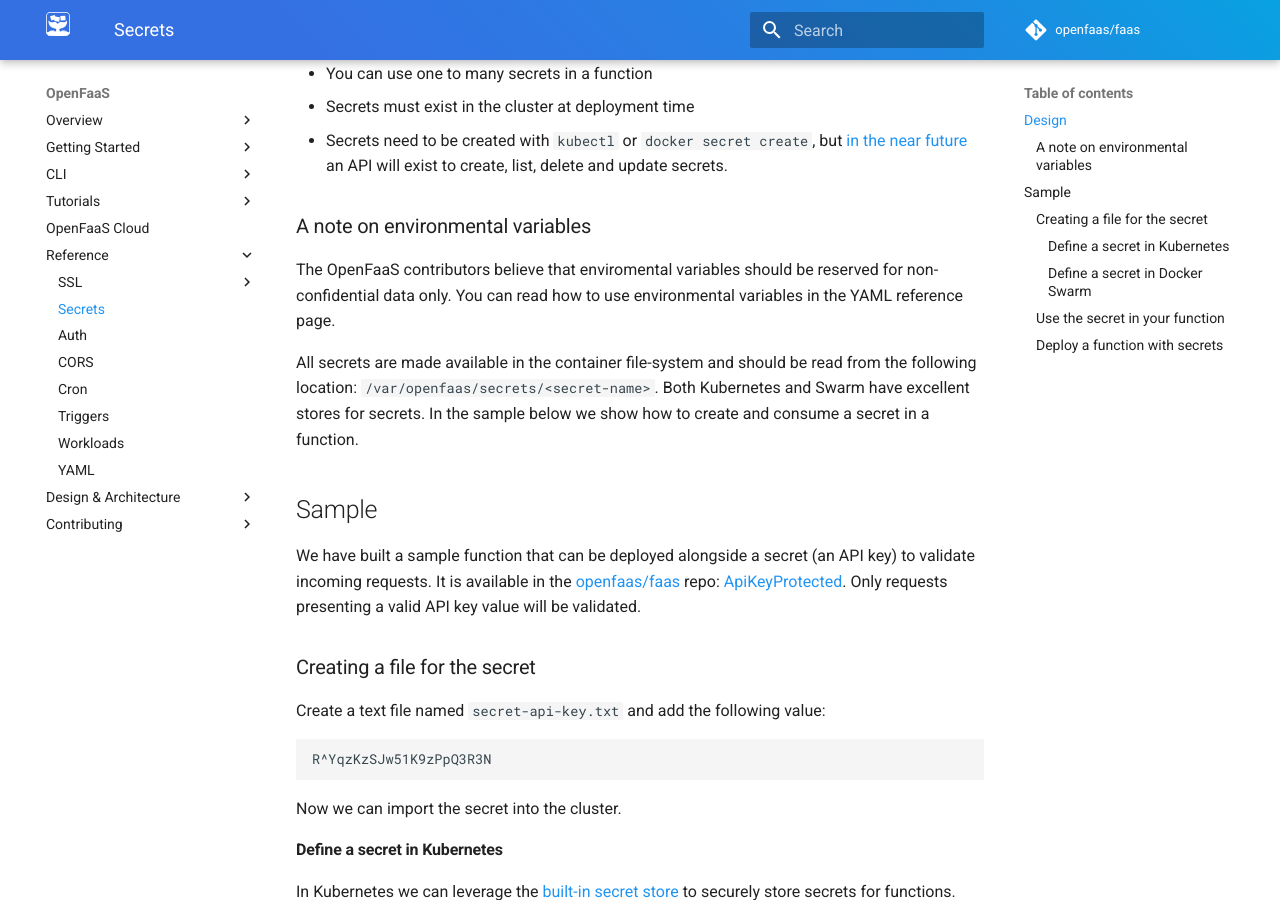
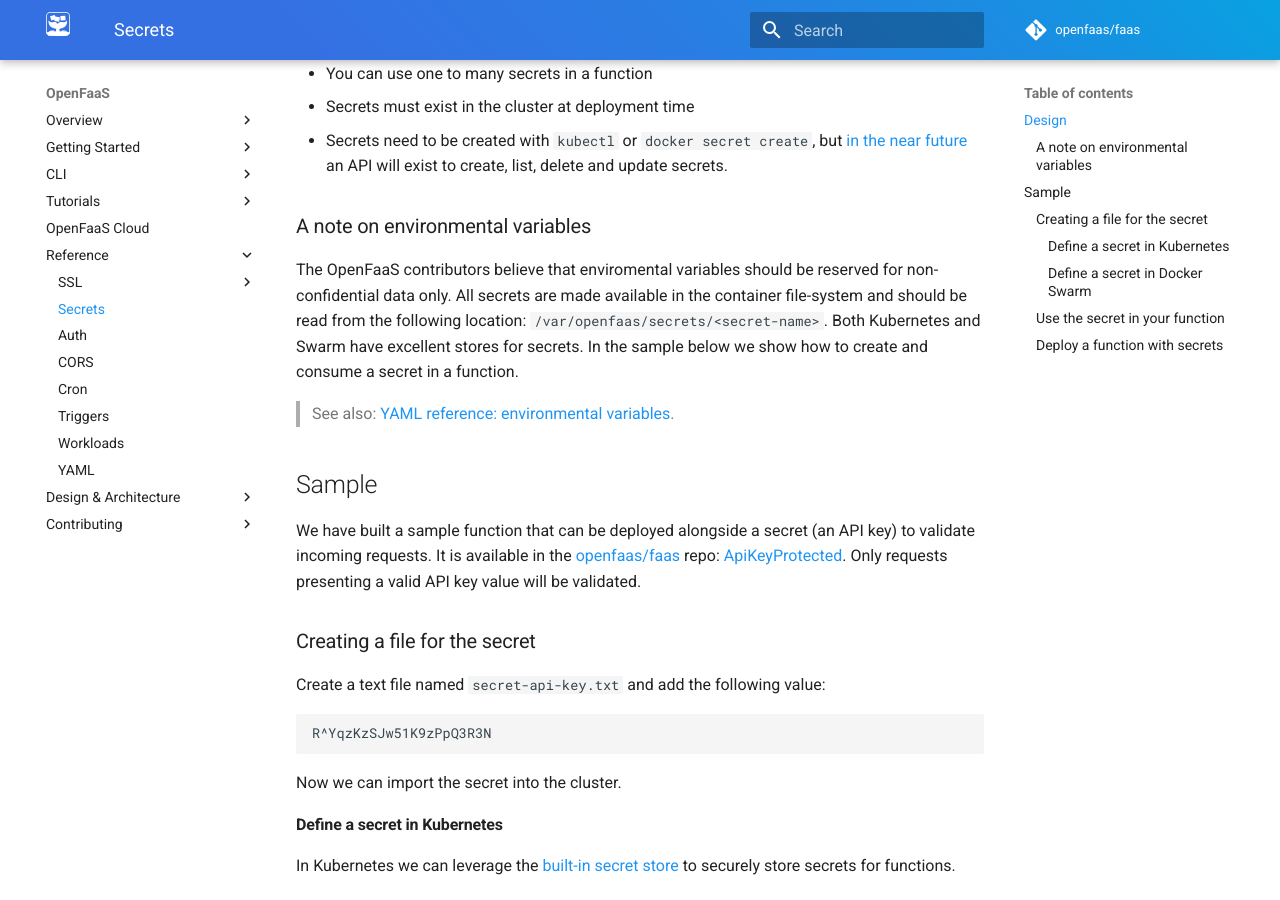
Before and after one commit to openfaas/docs, an MkDocs documentation site: the page built from docs/reference/secrets.md, in a window 1280 px wide and 900 px high, scrolled down 374 px. Built offline with MkDocs 1.6.1 and Material for MkDocs 9.7.7, drawn with Linux system fonts in a browser that asks for light colours; comment, search, counter and statistics services are not loaded.

Commit message:
Add relative link to yaml reference page
Signed-off-by: Alex Ellis (VMware) <alexellis2@gmail.com>

```diff
--- a/docs/reference/secrets.md
+++ b/docs/reference/secrets.md
@@ -13,9 +13,9 @@ Using secrets is a two step process. First you need to define a new secret in yo
 
 ### A note on environmental variables
 
-The OpenFaaS contributors believe that enviromental variables should be reserved for non-confidential data only. You can read how to use environmental variables in the YAML reference page.
+The OpenFaaS contributors believe that enviromental variables should be reserved for non-confidential data only. All secrets are made available in the container file-system and should be read from the following location: `/var/openfaas/secrets/<secret-name>`. Both Kubernetes and Swarm have excellent stores for secrets. In the sample below we show how to create and consume a secret in a function.
 
-All secrets are made available in the container file-system and should be read from the following location: `/var/openfaas/secrets/<secret-name>`. Both Kubernetes and Swarm have excellent stores for secrets. In the sample below we show how to create and consume a secret in a function.
+> See also: [YAML reference: environmental variables](yaml.md).
 
 ## Sample
 
```
